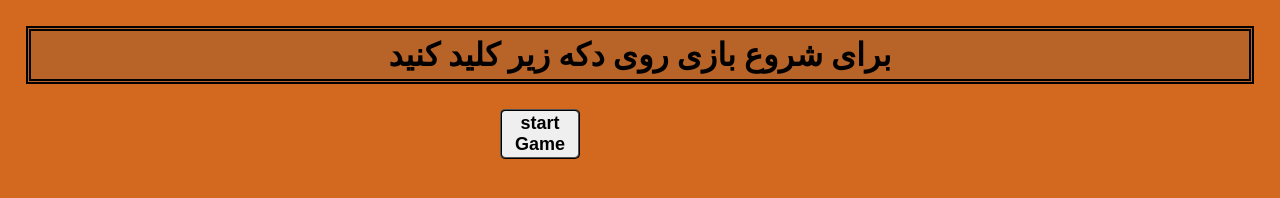
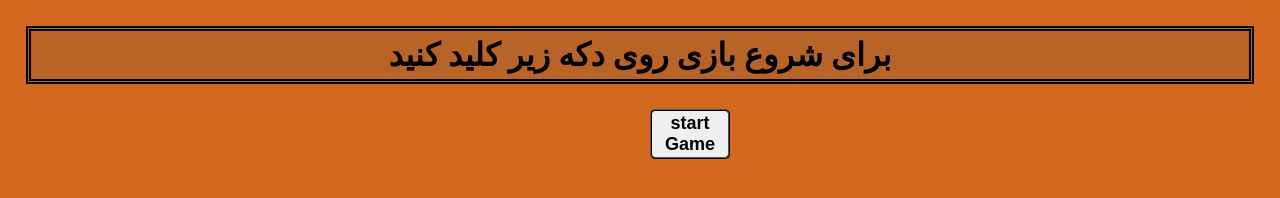
Before and after one commit to qasemjr7/game, a plain HTML site: page index.html in a window 1280 px wide. Drawn offline with Linux system fonts and the light colour scheme.

Commit message:
Update style.css

```diff
--- a/style.css
+++ b/style.css
@@ -17,7 +17,7 @@ body{
 }
 
 .buttonStart{
-    transform: translateX(500px);
+    transform: translateX(650px);
     height: 50px;
     width: 80px;
     border-style: inherit;
```
